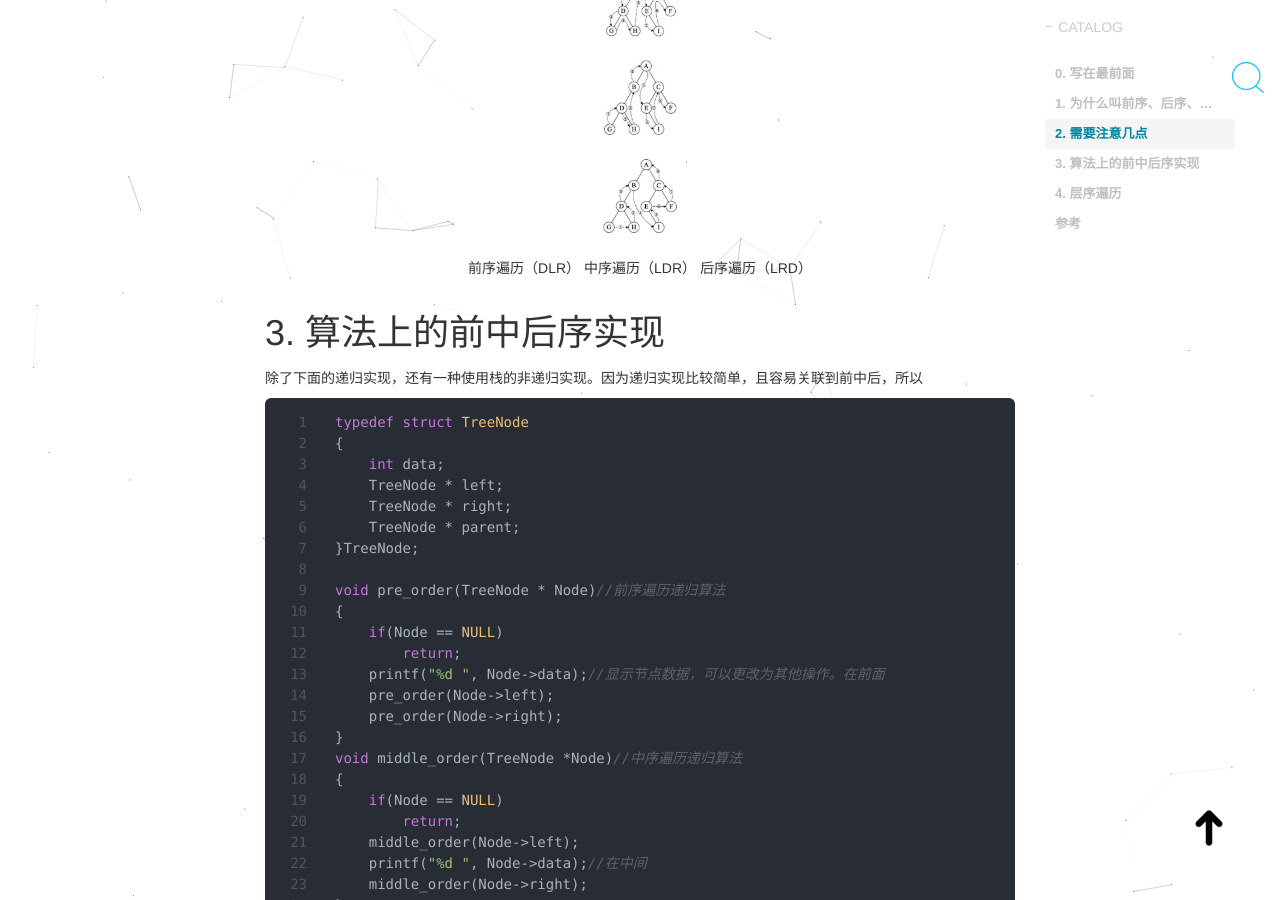
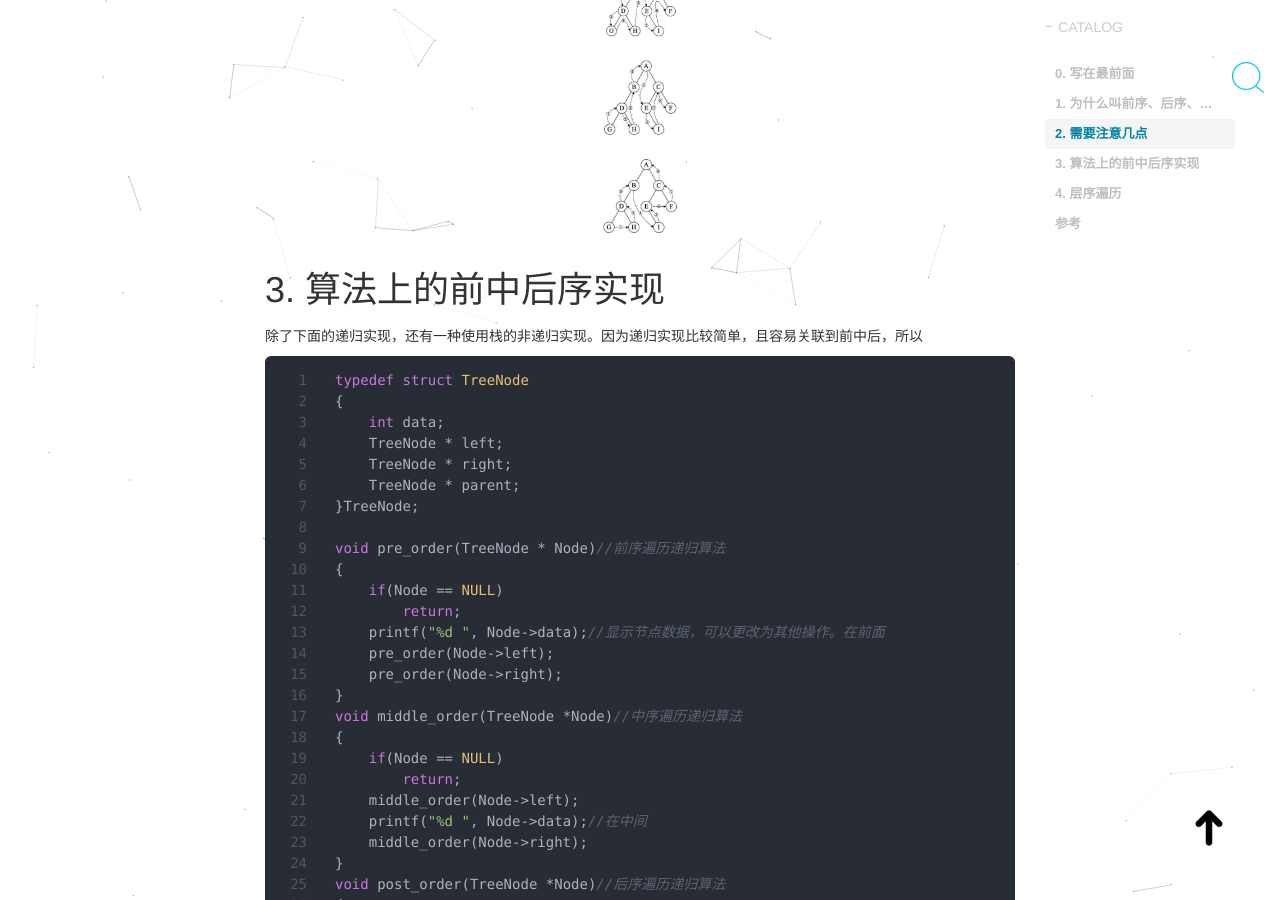
Before and after one commit to HaoQChen/HaoQChen.github.io, a Jekyll site: the page built from _posts/2018-05-23-go-through-binary-tree.md, in a window 1280 px wide and 900 px high, scrolled down 1421 px. Built offline with Jekyll 4.4.1, drawn with Linux system fonts in a browser that asks for light colours; nearby versions of some CDN libraries; comment, search, counter and statistics services are not loaded.

Commit message:
add blog go-through-binary-tree

```diff
--- a/_posts/2018-05-23-go-through-binary-tree.md
+++ b/_posts/2018-05-23-go-through-binary-tree.md
@@ -36,7 +36,6 @@ tags:
 4. 建议看看文末第3个参考有趣详细的推导
 <center class="third">
     <img src="/img/in_post/go_through_binary_tree/pre.png" width="10%"/><img src="/img/in_post/go_through_binary_tree/mid.png" width="10%"/><img src="/img/in_post/go_through_binary_tree/back.png" width="10%"/>
-    前序遍历（DLR）               中序遍历（LDR）                     后序遍历（LRD）
 </center>
 
 # 3. 算法上的前中后序实现
```
